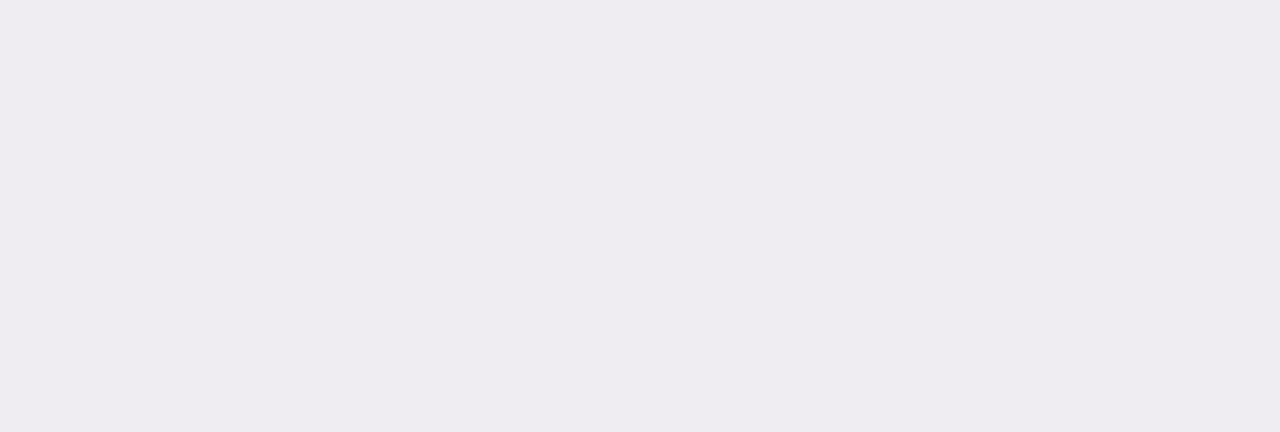
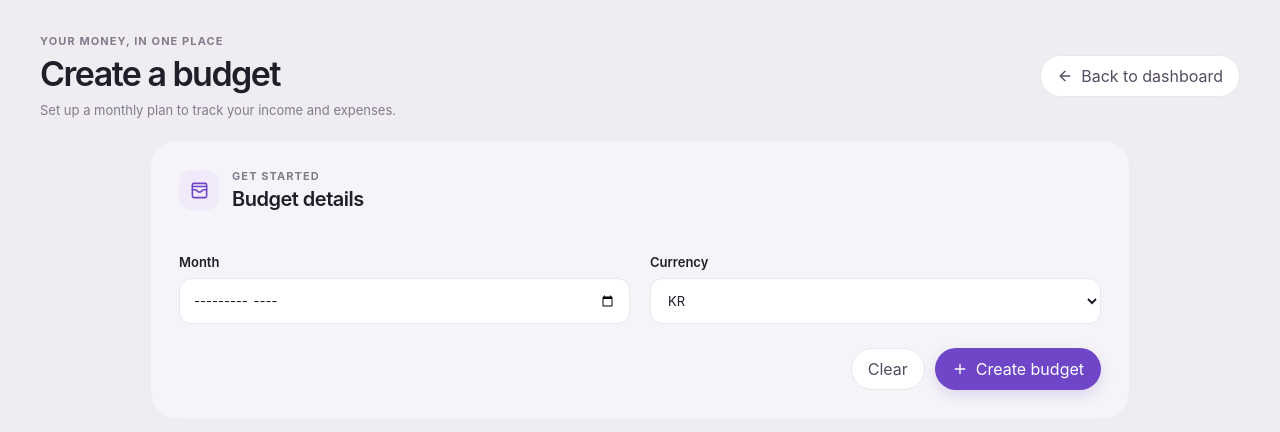
Before and after one commit to GabrielWillan/INKOM_MVP, a React app in the folder frontend/: page /createbudget in a window 1280 px wide. Before the commit this address had no page. Shown: the top 432 px of the page. Built offline with nearby package versions, Linux system fonts and the light colour scheme; the HTML template or start-up script is replaced by a standard one.

Commit message:
Created createbudget loop

```diff
--- a/frontend/src/App.jsx
+++ b/frontend/src/App.jsx
@@ -1,13 +1,15 @@
 import './App.css'
 import { Routes, Route } from "react-router";
 import { Dashboard } from "./components/dashboard/Dashboard";
-import { BudgetAdd } from "./components/dashboard/BudgetAdd";
+import { BudgetEdit } from "./components/dashboard/BudgetEdit";
+import { BudgetCreate } from './components/dashboard/BudgetCreate';
 
 export default function App() {
   return (
     <Routes>
       <Route path="/" element={<Dashboard />} />
-      <Route path="/add" element={<BudgetAdd />} />
+      <Route path="/edit" element={<BudgetEdit />} />
+      <Route path='/createbudget' element={<BudgetCreate />} />
     </Routes>
   );
 }
--- a/frontend/src/components/api/budgetAPI.jsx
+++ b/frontend/src/components/api/budgetAPI.jsx
@@ -1,5 +1,7 @@
 export async function fetchData(month) {
-    const dashboardResponse= await fetch(`http://localhost:8000/budget/by-month?month=${month}`);
+    const dashboardResponse = await fetch(
+        `http://localhost:8000/budget/by-month?month=${encodeURIComponent(month)}`
+    );
     if(!dashboardResponse.ok){
         throw new Error("Could not find the budget")
     };
@@ -22,3 +24,20 @@ export async function fetchData(month) {
         {budgetData, transactionData, summaryData}
     )
 }
+
+
+export async function postData(month, currency) {
+    const createBudgetResponse = await fetch('http://localhost:8000/createbudget', {
+        method:"POST",
+        headers:{"Content-type": "application/json"},
+        body:JSON.stringify({month, currency})
+    })
+
+    const createBudgetData = await createBudgetResponse.json();
+    if (!createBudgetResponse.ok) {
+        throw new Error(createBudgetData.detail ?? "Could not create budget");
+    }
+
+    return { createBudgetData };
+
+}
--- a/frontend/src/components/dashboard/BudgetChart.jsx
+++ b/frontend/src/components/dashboard/BudgetChart.jsx
@@ -0,0 +1,3 @@
+export function budgetAdd(){
+
+}
--- /dev/null
+++ b/frontend/src/components/dashboard/BudgetCreate.jsx
@@ -0,0 +1,69 @@
+import { ArrowLeft, Plus, WalletCards } from "lucide-react";
+import { useNavigate } from "react-router";
+import { postData } from "../api/budgetAPI";
+
+export function BudgetCreate() {
+  const navigate = useNavigate();
+
+
+  async function handleEvent(event){
+      event.preventDefault();
+      const formData = new FormData(event.currentTarget)
+      const month = formData.get("month")
+      const currency = formData.get("currency")
+      try {
+        const result = await postData(month, currency);
+        navigate("/", { state: { month: result.createBudgetData.month } });
+      } catch (error) {
+        console.error("Could not create budget:", error);
+      }
+  }
+
+
+
+
+  return (
+    <main className="dashboard-page budget-add-page">
+      <header className="dashboard-header">
+        <div>
+          <p className="dashboard-eyebrow">YOUR MONEY, IN ONE PLACE</p>
+          <h1>Create a budget</h1>
+          <p className="budget-add-subtitle">Set up a monthly plan to track your income and expenses.</p>
+        </div>
+        <button className="button button-secondary" type="button" onClick={() => navigate("/")}>
+          <ArrowLeft size={16} /> Back to dashboard
+        </button>
+      </header>
+
+      <section className="dashboard-shell budget-add-shell" aria-label="Create a monthly budget">
+        <div className="budget-add-heading">
+          <span className="summary-icon" aria-hidden="true"><WalletCards size={19} /></span>
+          <div>
+            <p className="card-eyebrow">GET STARTED</p>
+            <h2>Budget details</h2>
+          </div>
+        </div>
+
+        <form className="budget-add-form" onSubmit={handleEvent}>
+          <label className="budget-add-field">
+            <span>Month</span>
+            <input type="month" name="month" required />
+          </label>
+
+          <label className="budget-add-field">
+            <span>Currency</span>
+            <select name="currency" defaultValue="KR">
+              <option value="KR">KR</option>
+              <option value="USD">USD</option>
+            </select>
+          </label>
+
+          <div className="budget-add-actions">
+            <button className="button button-secondary" type="reset">Clear</button>
+            <button className="button button-primary" type="submit"><Plus size={16} /> Create budget</button>
+          </div>
+        </form>
+      </section>
+    </main>
+  );
+}
--- a/frontend/src/components/dashboard/BudgetAdd.jsx
+++ b/frontend/src/components/dashboard/BudgetEdit.jsx
@@ -1,7 +1,11 @@
 import { ArrowLeft, Plus, WalletCards } from "lucide-react";
 import { useNavigate } from "react-router";
-export function BudgetAdd() {
+import { useState } from "react";
+
+
+export function BudgetEdit() {
     const navigate = useNavigate();
+    const [entryKind, setEntryKind] = useState("expense");
   return (
     <main className="dashboard-page budget-add-page">
       <header className="dashboard-header">
@@ -41,12 +45,26 @@ export function BudgetAdd() {
           </label>
 
           <label className="budget-add-field">
-            <span>Type</span>
-            <select name="type" defaultValue="fixed">
-              <option value="fixed">Fixed</option>
-              <option value="flexible">Flexible</option>
+            <span>Entry type</span>
+            <select
+              name="entry_kind"
+              value={entryKind}
+              onChange={(event) => setEntryKind(event.target.value)}
+            >
+              <option value="income">Income</option>
+              <option value="expense">Expense</option>
             </select>
           </label>
+
+          {entryKind === "expense" && (
+            <label className="budget-add-field">
+              <span>Expense type</span>
+              <select name="expense_type" defaultValue="fixed">
+                <option value="fixed">Fixed</option>
+                <option value="flexible">Flexible</option>
+              </select>
+            </label>
+          )}
 
           <label className="budget-add-field">
             <span>Currency</span>
--- a/frontend/src/components/dashboard/Dashboard.jsx
+++ b/frontend/src/components/dashboard/Dashboard.jsx
@@ -1,12 +1,15 @@
-import { Download, Plus, Search, SlidersHorizontal, WalletCards,Loader, Rows } from "lucide-react";
+import { Download, Plus, Search, SlidersHorizontal, WalletCards } from "lucide-react";
 import { useState, useEffect } from "react";
 import { fetchData } from "../api/budgetAPI";
-import { useNavigate }  from "react-router";
+import { useLocation, useNavigate } from "react-router";
 
 
 export function Dashboard() {
   const navigate= useNavigate();
-
+  const location = useLocation();
+  const now = new Date();
+  const currentMonth = `${now.getFullYear()}-${String(now.getMonth() + 1).padStart(2, "0")}`;
+  const monthToLoad = location.state?.month ?? currentMonth;
   const[budget, setBudget]=useState(null);
   const[transaction, settransaction]=useState({
     income:[],
@@ -14,16 +17,19 @@ export function Dashboard() {
   });
   const[summary, setSummary]=useState(null)
 
-  useEffect(()=>{
+  useEffect(() => {
     async function loadData() {
-      const data = await fetchData("2027-01");
-      setBudget(data.budgetData)
-      settransaction(data.transactionData)
-      setSummary(data.summaryData)
-      //setIsLoading(true)
-    };
-    loadData()
-  },[]);
+      try {
+        const data = await fetchData(monthToLoad);
+        setBudget(data.budgetData);
+        settransaction(data.transactionData);
+        setSummary(data.summaryData);
+      } catch (error) {
+        console.error("Could not load dashboard:", error);
+      }
+    }
+    loadData();
+  }, [monthToLoad]);
 
 
   const transactionRows = [
@@ -73,12 +79,6 @@ export function Dashboard() {
   item => item.type == "Flexible").reduce((total, item)=> total + item.amount, 0);
  const TotalfixedData = transactionRows.filter(
   item => item.type == "Fixed").reduce((total, item)=> total + item.amount, 0);
- const formatCurrency = (amount) =>
-  `${amount.toLocaleString('en-US')} ${budget.amount || ""}`.trim();
-
-
-
-
   return (
     <main className="dashboard-page">
       <header className="dashboard-header">
@@ -87,8 +87,8 @@ export function Dashboard() {
           <h1>Welcome!</h1>
         </div>
         <div className="button_shell">
-          <button className="button button-secondary" type="button">Edit</button>
-          <button className="button button-primary" type="button" onClick={()=> navigate("/add")}><Plus size={17} /> Add</button>
+          <button className="button button-secondary" type="button" onClick={()=> navigate("/edit")}>Edit</button>
+          <button className="button button-primary" type="button" onClick={() => navigate("/createbudget")} ><Plus size={17} /> Add</button>
         </div>
       </header>
 
```
Also changed, not shown: frontend/src/components/dashboard/BudgetLog.jsx (deleted), 1 other file (tests, documents, lock files or other folders).
